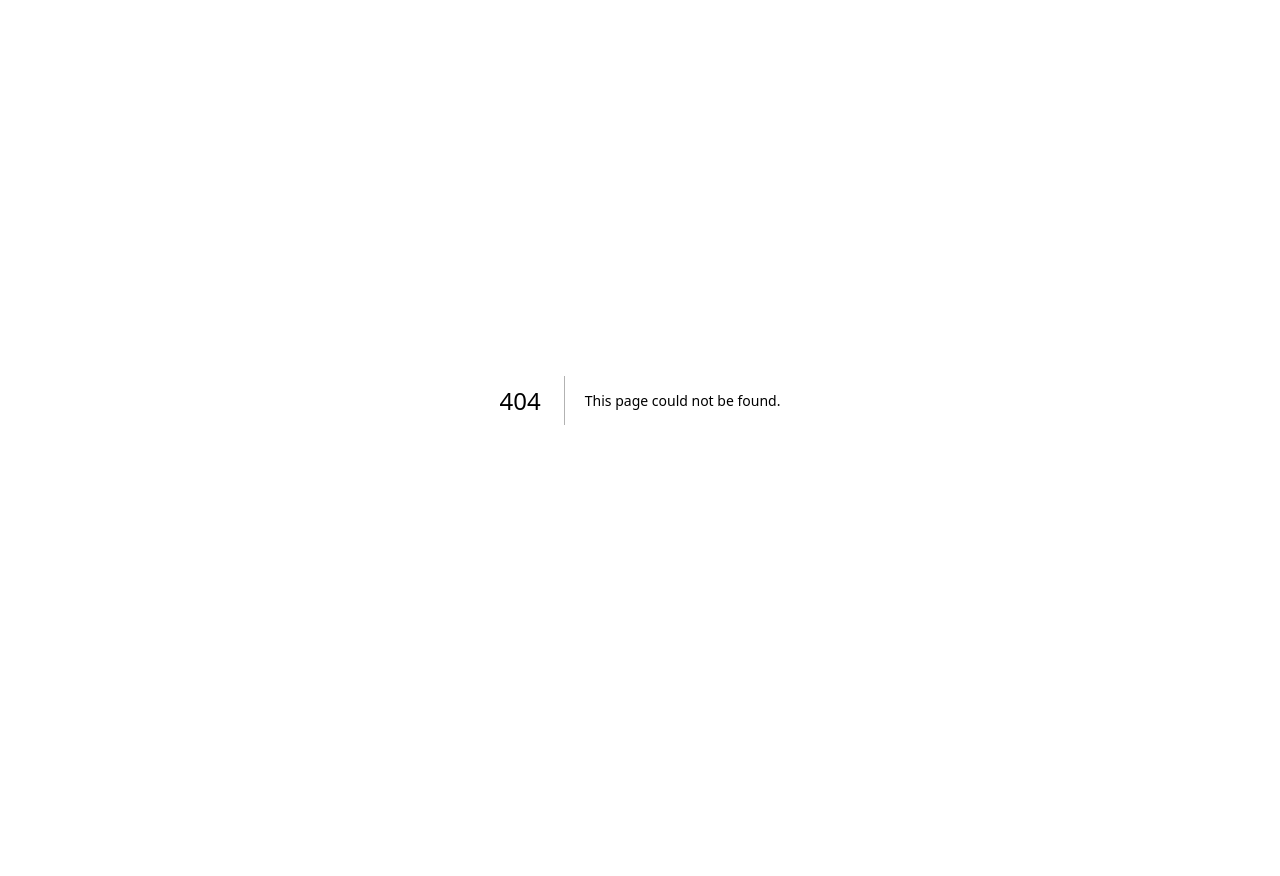
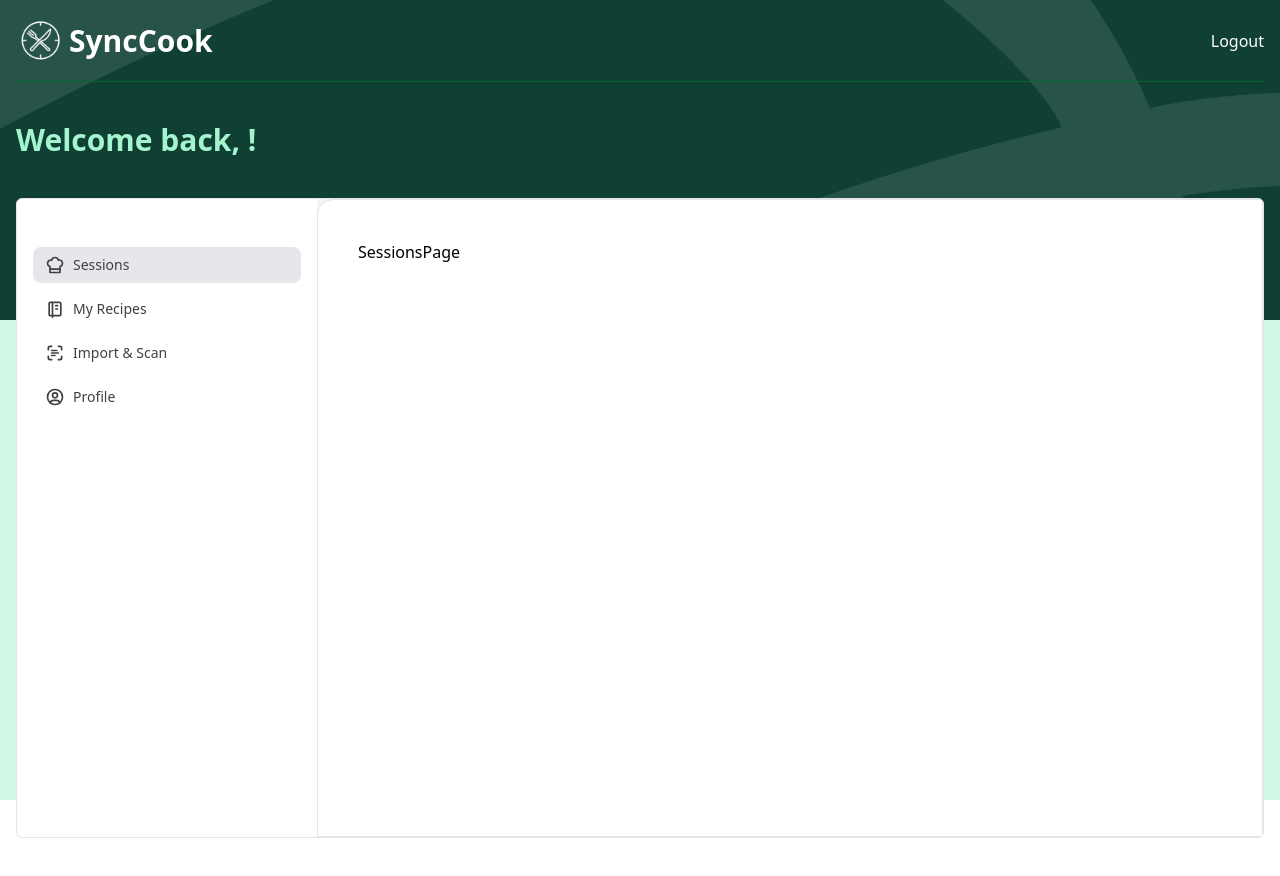
Before and after one commit to xxfmin/synccook, a Next.js app: page /dashboard in a window 1280 px wide. Before the commit this address had no page. Shown: the top 876 px of the page. Before the commit the page ends 800 px from the top, so only its background shows below. Built offline with nearby package versions, Linux system fonts and the light colour scheme; no server answers; sample sign-in values are in the browser's storage.

Commit message:
incorporated navbar + sidebar block

```diff
--- /dev/null
+++ b/src/app/dashboard/page.tsx
@@ -0,0 +1,41 @@
+"use client";
+
+import { useSession } from "next-auth/react";
+import { redirect } from "next/navigation";
+import Image from "next/image";
+import headerSvg from "@/../public/img/dashboard/svg-bg.png";
+import DashNavbar from "../../../components/DashNavbar";
+import { SidebarDemo } from "../../../components/DashSidebar";
+
+export default function Dashboard() {
+  const { data: session, status } = useSession();
+
+  if (status === "loading") return <p>Loading…</p>;
+  if (!session) {
+    redirect("/login");
+  }
+
+  return (
+    <div className="min-h-screen bg-emerald-100">
+      <div className="relative h-80 w-full ">
+        <Image
+          src={headerSvg}
+          alt="Dashboard header"
+          fill
+          quality={100}
+          className="object-cover"
+        />
+
+        <div className="absolute top-0 w-full z-10 px-4 ">
+          <div className="max-w-7xl mx-auto w-full pb-20 ">
+            <DashNavbar />
+            <h1 className="text-emerald-200 text-3xl font-semibold py-10 ">
+              Welcome back, {session.user.firstName}!
+            </h1>
+            <SidebarDemo />
+          </div>
+        </div>
+      </div>
+    </div>
+  );
+}
```
